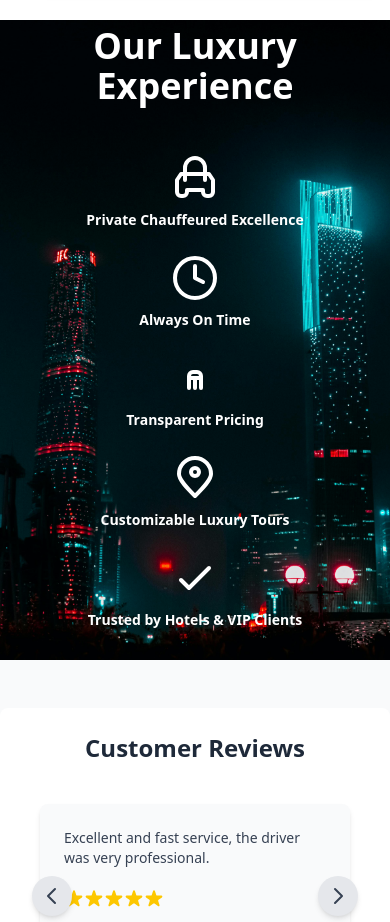
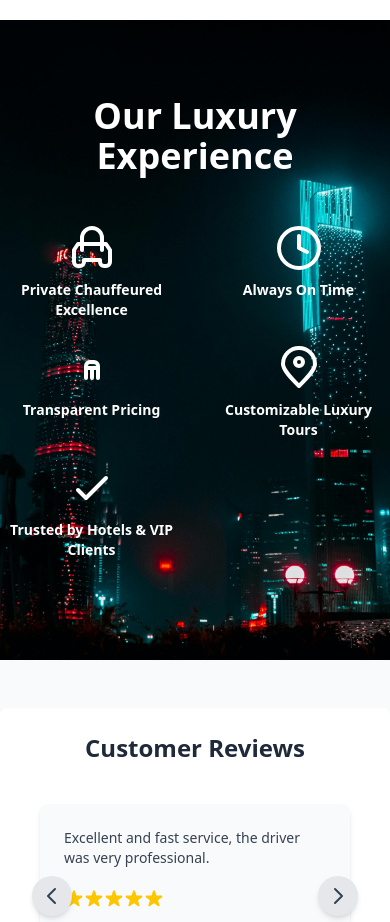
Before and after one commit to Basem-aymn/Demo-1, a React (Vite) app: page / in a window 390 px wide. Shown: the part 5380-6302 px from the top of the page. Built offline with nearby package versions, Linux system fonts and the light colour scheme; grey boxes are pictures that could not be loaded; a web font is replaced by a local one.

Commit message:
Changed IconFeatures layout to 2x2 grid on mobile, maintaining horizontal layout on desktop

```diff
--- a/src/components/IconFeatures.jsx
+++ b/src/components/IconFeatures.jsx
@@ -2,7 +2,7 @@ import React from "react";
 
 const IconFeatures = () => {
   return (
-    <div className="flex flex-col sm:flex-row justify-center items-center space-y-6 sm:space-y-0 sm:space-x-12 text-white py-6 sm:py-12">
+    <div className="grid grid-cols-2 gap-6 sm:flex sm:flex-row sm:justify-center sm:items-center sm:space-x-12 text-white py-6 sm:py-12">
       <div className="flex flex-col items-center space-y-2">
         <svg
           xmlns="http://www.w3.org/2000/svg"
```
